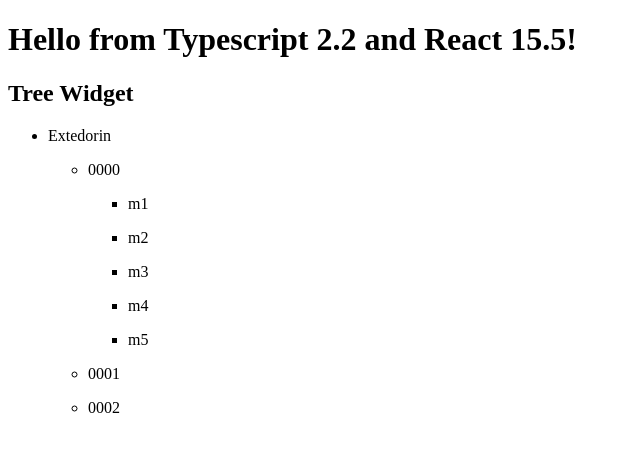
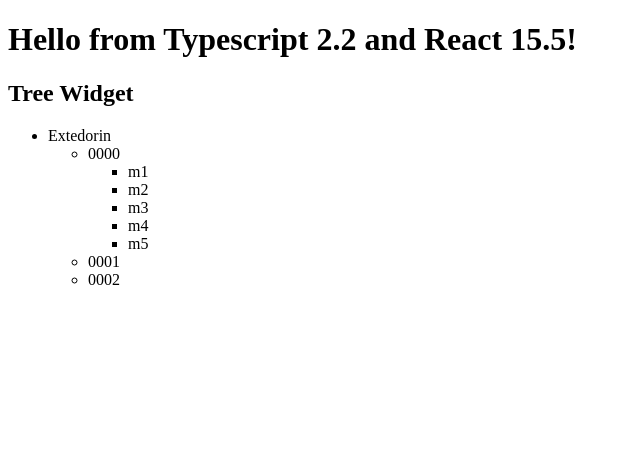
Before and after one commit to JaegerJens/ReactTypescript, a React app: page / in a window 1280 px wide. Shown: the top 452 px of the page, without its empty margins (0-640 px from the left). Built offline with nearby package versions, Linux system fonts and the light colour scheme.

Commit message:
replace <p> with <span> in tree item

```diff
--- a/src/components/Tree/Tree.tsx
+++ b/src/components/Tree/Tree.tsx
@@ -3,7 +3,7 @@
 import {connect} from "react-redux";
 
 const showItem = ({name, children}: TreeItem): JSX.Element => <div>
-        <p>{name}</p>
+        <span>{name}</span>
         {children && (<ul>{listChildren(children)}</ul>)}
     </div>;
 
```
